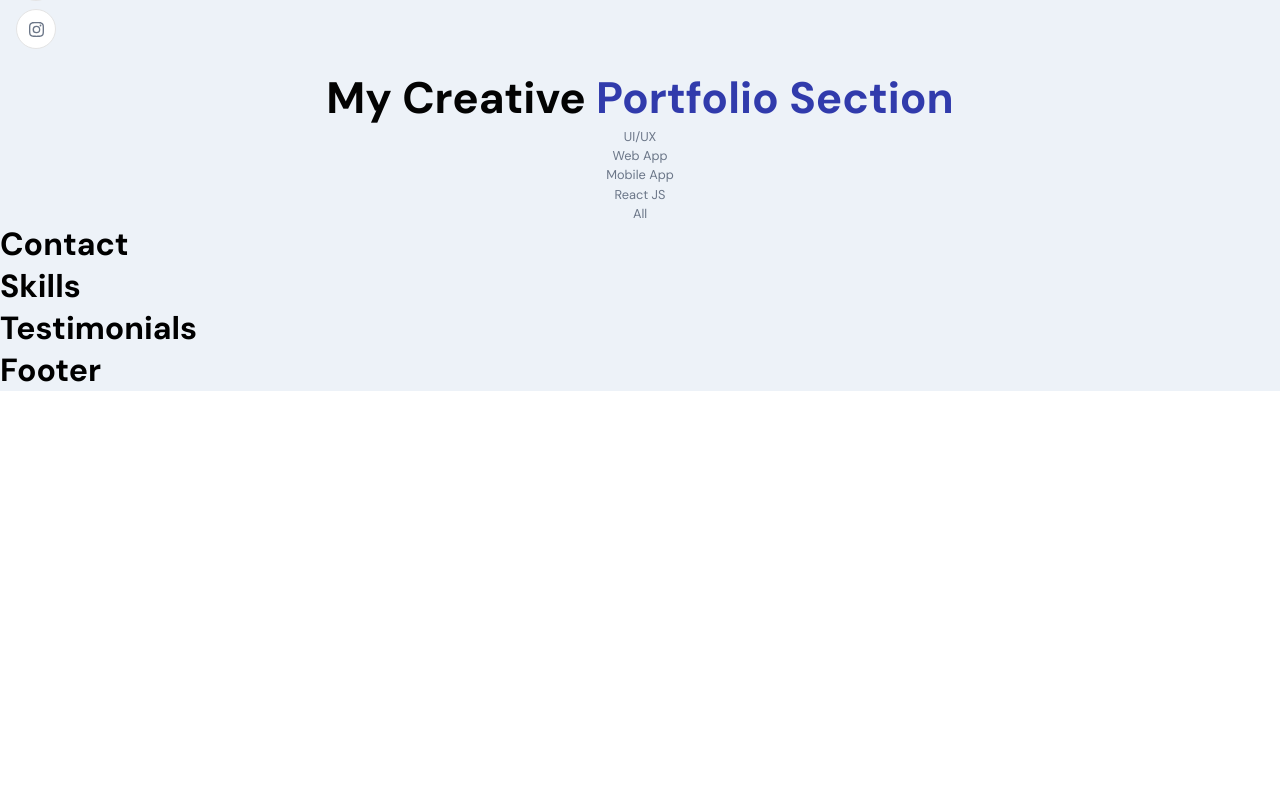
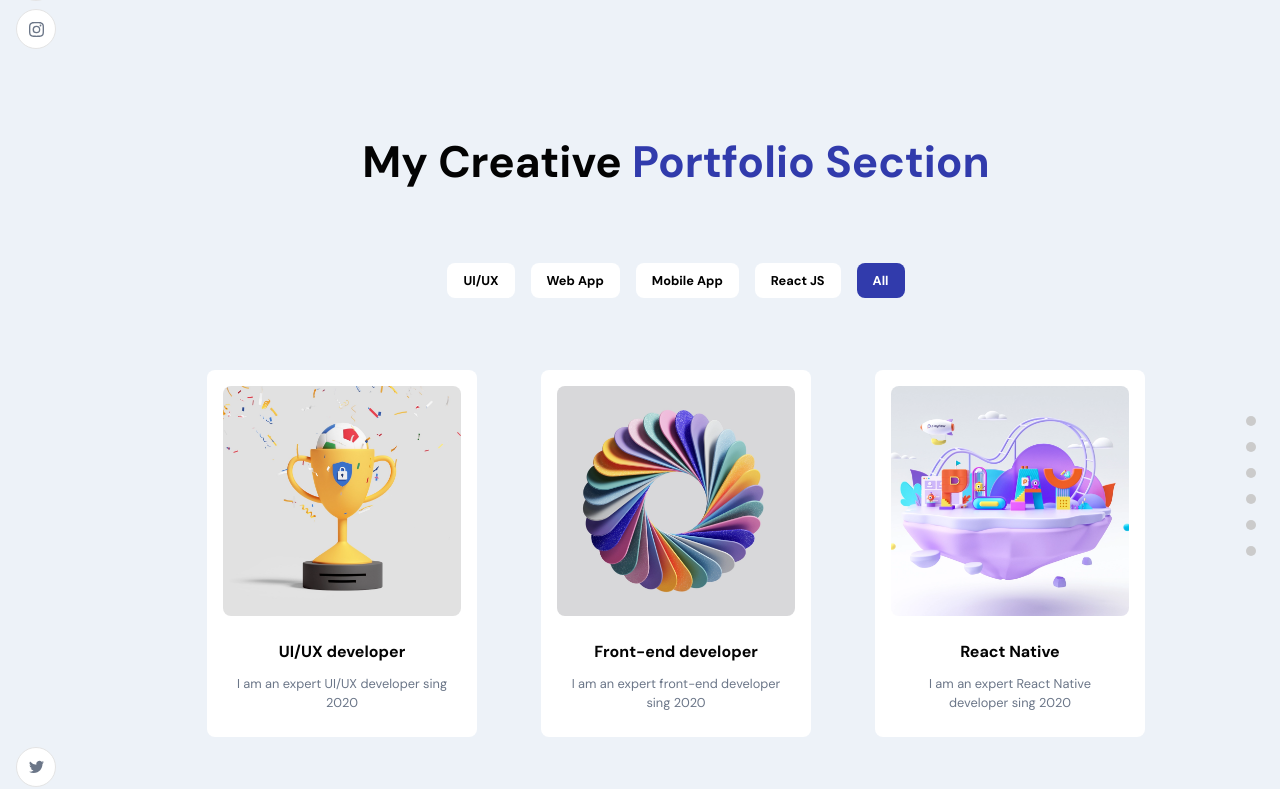
Before and after one commit to Sabbirfeni/Shabbir-portfolio, a React (Create React App) app: page / in a window 1280 px wide. Shown: the part 1531-2320 px from the top of the page. Before the commit the page ends 1922 px from the top, so only its background shows below. Built offline with nearby package versions, Linux system fonts and the light colour scheme.

Commit message:
work module added

```diff
--- a/src/App.scss
+++ b/src/App.scss
@@ -115,6 +115,7 @@
       background-color: var(--white-color);
       margin: 0.25rem 0;
       border: 1px solid var(--lightGray-color);
+      cursor: pointer;
 
       display: flex;
       justify-content: center;
--- a/src/container/Works/Works.jsx
+++ b/src/container/Works/Works.jsx
@@ -7,16 +7,18 @@ import { images } from '../../constants';
 // import { urlFor, client } from '../../client';
 import './Works.scss';
 
+const works = [
+    {title: 'UI/UX developer', description: 'I am an expert UI/UX developer sing 2020', imageUrl: images.about03},
+    {title: 'Front-end developer', description: 'I am an expert front-end developer sing 2020', imageUrl: images.about02},
+    {title: 'React Native', description: 'I am an expert React Native developer sing 2020', imageUrl: images.about01},
+]
+
 const Works = () => {
 
     const [activeFilter, setactiveFilter] = useState('All');
     const [animateCard, setAnimateCard] = useState({y: 0, opacity: 1})
 
-    const works = [
-        {title: 'UI/UX developer', description: 'I am an expert UI/UX developer sing 2020', imageUrl: images.about03},
-        {title: 'Front-end developer', description: 'I am an expert front-end developer sing 2020', imageUrl: images.about03},
-        {title: 'React Native', description: 'I am an expert React Native developer sing 2020', imageUrl: images.about03},
-    ]
+
 
     const handleWorkFilter = (item) => {
 
@@ -45,15 +47,58 @@ const Works = () => {
                 ))}
             </div>
 
+
             <motion.div
                 animate={animateCard}
                 transition={{ duration: 0.5, delayChildren: 0.5 }}
                 className='app__work-portfolio'
             >
+                {works.map((work, index) => (
+                    <div className="app__work-item app__flex" key={index}>
+                        <div className="app__work-img app__flex">
+                            <img src={ work.imageUrl } alt="" />
+
+                            <motion.div
+                                whileHover={{ opacity: [0, 1] }}
+                                transition={{ duration: 0.25, ease: 'easeInOut', staggerChildren: 0 }}
+                                className='app__work-hover app__flex'
+                            >
+                                <a href={ work.projectLink} target='_blank' rel='noreferrer'>
+                                    <motion.div
+                                        whileInView={{ scale: [0, 1]}}
+                                        whileHover={{ scale: [1, 0.9] }}
+                                        transition={{ duration: 0.25 }}
+                                        className='app__flex'
+                                    >
+                                        <AiFillEye />
+                                    </motion.div>
+                                </a>
+
+                                <a href={ work.projectLink} target='_blank' rel='noreferrer'>
+                                    <motion.div
+                                        whileInView={{ scale: [0, 1]}}
+                                        whileHover={{ scale: [1, 0.9] }}
+                                        transition={{ duration: 0.25 }}
+                                        className='app__flex'
+                                    >
+                                        <AiFillGithub />
+                                    </motion.div>
+                                </a>
+                            </motion.div>
+                        </div>
+
+                        <div className="app__work-content app__flex">
+                            <h4 className="bold-text">{ work.title}</h4>
+                            <p style={{ marginTop: 10 }}>{ work.description }</p>
+
+                        </div>
+
+                    </div>
+                ))}
 
             </motion.div>
         </>
     )
 };
 
-export default Works;
+export default AppWrap(Works, 'works');
--- a/src/container/Works/Works.scss
+++ b/src/container/Works/Works.scss
@@ -0,0 +1,161 @@
+.app__works {
+    flex: 1;
+    width: 100%;
+    flex-direction: column;
+}
+
+
+.app__work-filter {
+    display: flex;
+    flex-direction: row;
+    justify-content: flex-start;
+    align-items: center;
+    flex-wrap: wrap;
+
+    margin: 4rem 0 2rem;
+
+    .app__work-filter-item {
+        padding: 0.5rem 1rem;
+        border-radius: 0.5rem;
+        background-color: #fff;
+        color: #000;
+        font-weight: 800;
+        cursor: pointer;
+        transition: all 0.3s ease;
+        margin: 0.5rem;
+
+        &:hover {
+            background-color: var(--secondary-color);
+            color: #fff;
+        }
+
+        @media screen and (min-width: 2000px) {
+            padding: 1rem 2rem;
+            border-radius: 0.8rem;
+        }
+    }
+
+    .item-active {
+        background-color: var(--secondary-color);
+        color: #fff;
+    }
+}
+
+
+.app__work-portfolio {
+    display: flex;
+    flex-wrap: wrap;
+    justify-content: center;
+    align-items: center;
+
+    .app__work-item {
+        width: 270px;
+        flex-direction: column;
+
+        margin: 2rem;
+        padding: 1rem;
+        border-radius: 0.5rem;
+        background-color: #fff;
+        color: #000;
+
+        cursor: pointer;
+        transition: all 0.3s ease;
+
+        &:hover {
+            box-shadow: 0 0 25px rgba(0, 0, 0, 0.2);
+        }
+
+        @media screen and (min-width: 2000px) {
+            width: 470px;
+            padding: 1.25rem;
+            border-radius: 0.75rem;
+        }
+
+        @media screen and (max-width: 300px) {
+            width: 100%;
+            margin: 1rem;
+        }
+
+
+    }
+}
+
+
+.app__work-img {
+    width: 100%;
+    height: 230px;
+
+    position: relative;
+
+    img {
+        width: 100%;
+        height: 100%;
+        border-radius: 0.5rem;
+        object-fit: cover;
+    }
+
+    @media screen and (min-width: 2000px) {
+        height: 350px;
+    }
+}
+
+
+.app__work-hover {
+    position: absolute;
+    top: 0;
+    left: 0;
+    border: 0;
+    right: 0;
+    width: 100%;
+    height: 100%;
+    background-color: rgba(0, 0, 0, 0.5);
+
+    border-radius: 0.5rem;
+    opacity: 0;
+    transition: all 0.3s ease;
+
+    div {
+        width: 50px;
+        height: 50px;
+        border-radius: 50%;
+        background-color: rgba(0, 0, 0, 0.5);
+        color: #fff;
+
+        margin: 1rem;
+        font-family: var(--font-base);
+        font-weight: 800;
+        cursor: pointer;
+        transition: all 0.3s ease;
+
+        svg {
+            width: 50%;
+            height: 50%;
+            color: var(--white-color);
+        }
+    }
+}
+
+.app__work-content {
+    padding: 0.5rem;
+    width: 100%;
+    position: relative;
+    flex-direction: column;
+
+    h4 {
+        margin-top: 1rem;
+        line-height: 1.5;
+    }
+    p {
+        font-size: 0.8rem;
+        text-align: center;
+        color: var(--gray-color);
+        line-height: 1.5;
+        list-style: none;
+
+        @media screen and (min-width: 2000px) {
+        font-size: 1.75rem;
+        }
+    }
+
+
+}
```
